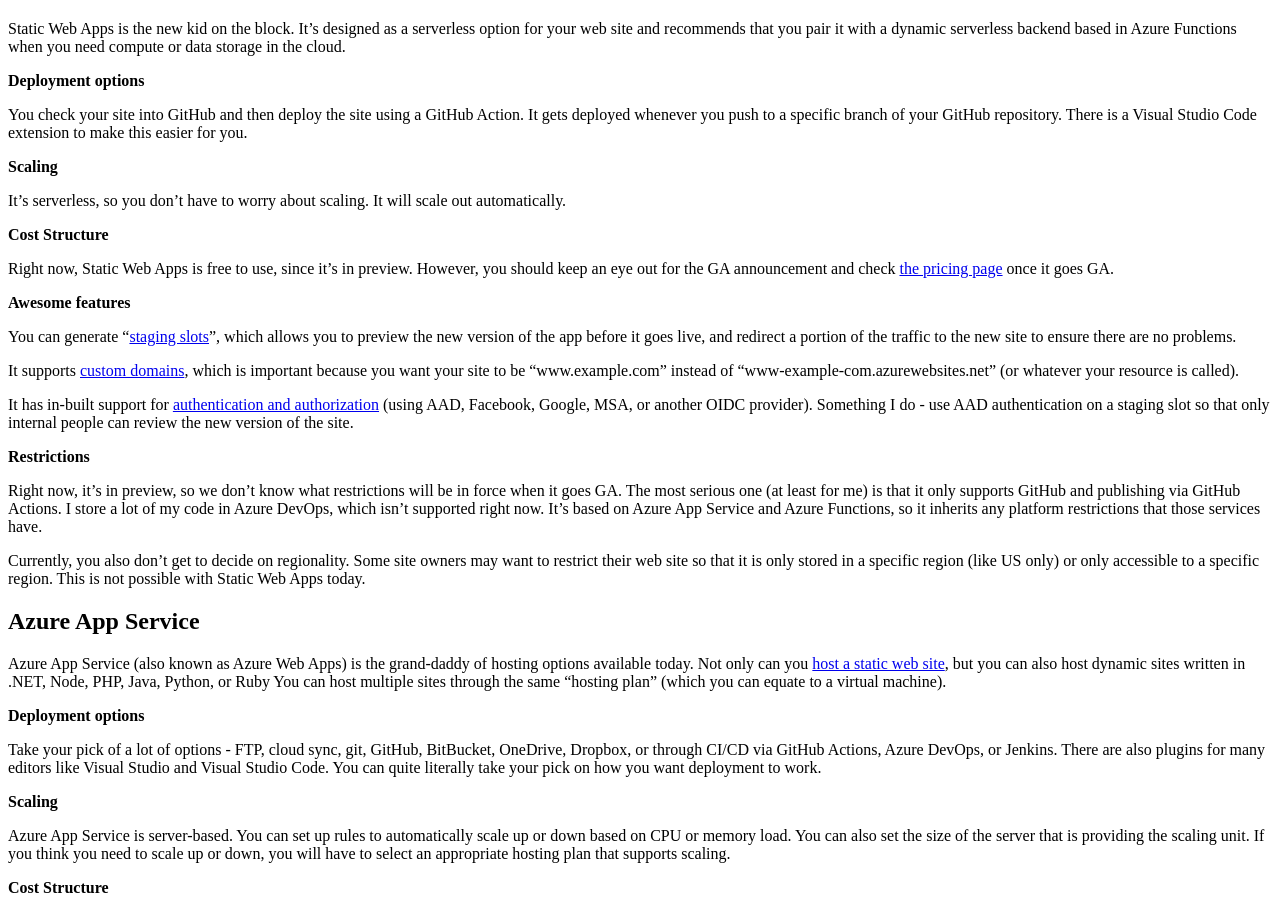
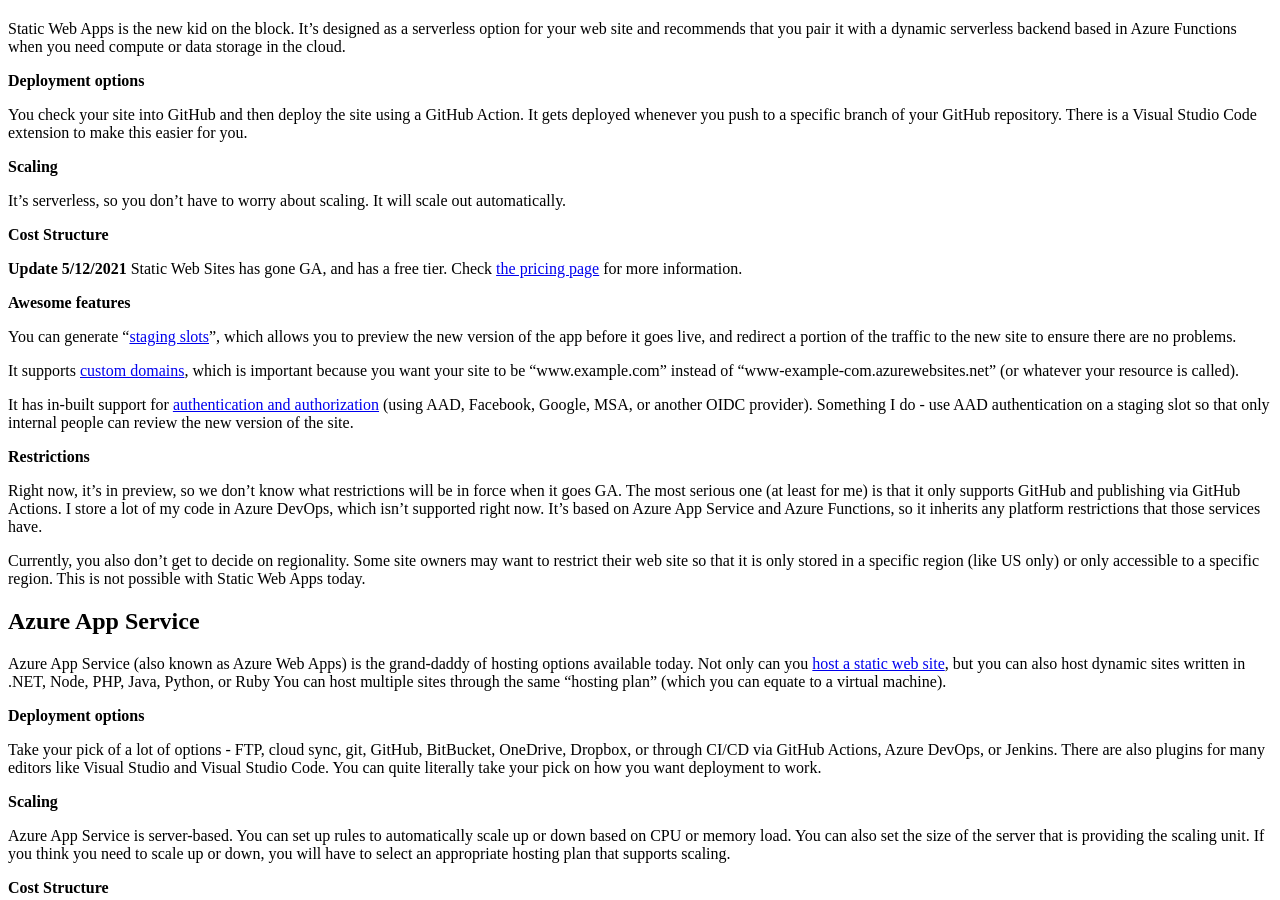
Before and after one commit to adrianhall/adrianhall.github.io, a Jekyll site: the page built from _posts/2021/2021-03-10-hosting-static-assets-in-azure.md, in a window 1280 px wide and 900 px high, scrolled down 986 px. Built offline with Jekyll 4.4.1, drawn with Linux system fonts in a browser that asks for light colours; nearby versions of some CDN libraries; comment, search, counter and statistics services are not loaded.

Commit message:
Added GA announcement for Static Web Apps

```diff
--- a/_posts/2021/2021-03-10-hosting-static-assets-in-azure.md
+++ b/_posts/2021/2021-03-10-hosting-static-assets-in-azure.md
@@ -32,7 +32,7 @@
 
 **Cost Structure**
 
-Right now, Static Web Apps is free to use, since it's in preview.  However, you should keep an eye out for the GA announcement and check [the pricing page](https://azure.microsoft.com/pricing/details/app-service/static/) once it goes GA.
+**Update 5/12/2021** Static Web Sites has gone GA, and has a free tier.  Check [the pricing page](https://azure.microsoft.com/pricing/details/app-service/static/) for more information.
 
 **Awesome features**
 
```
